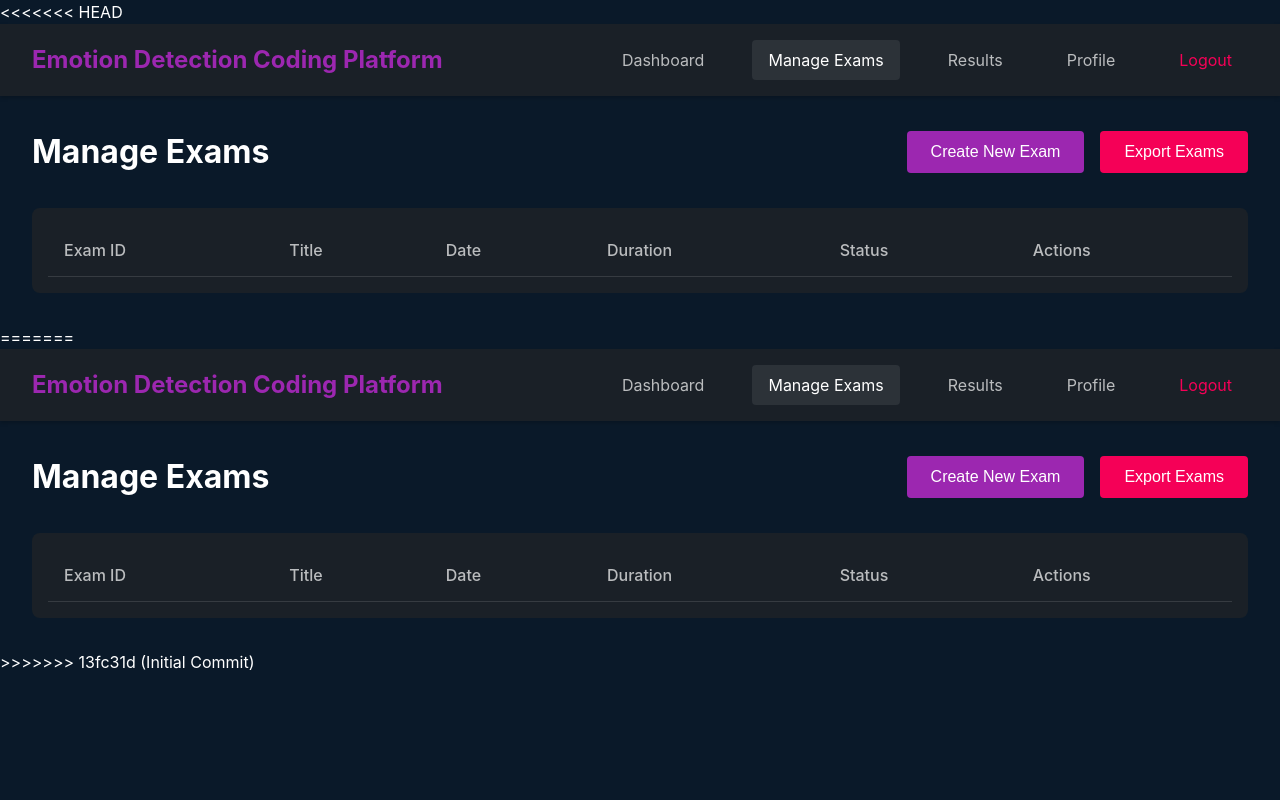
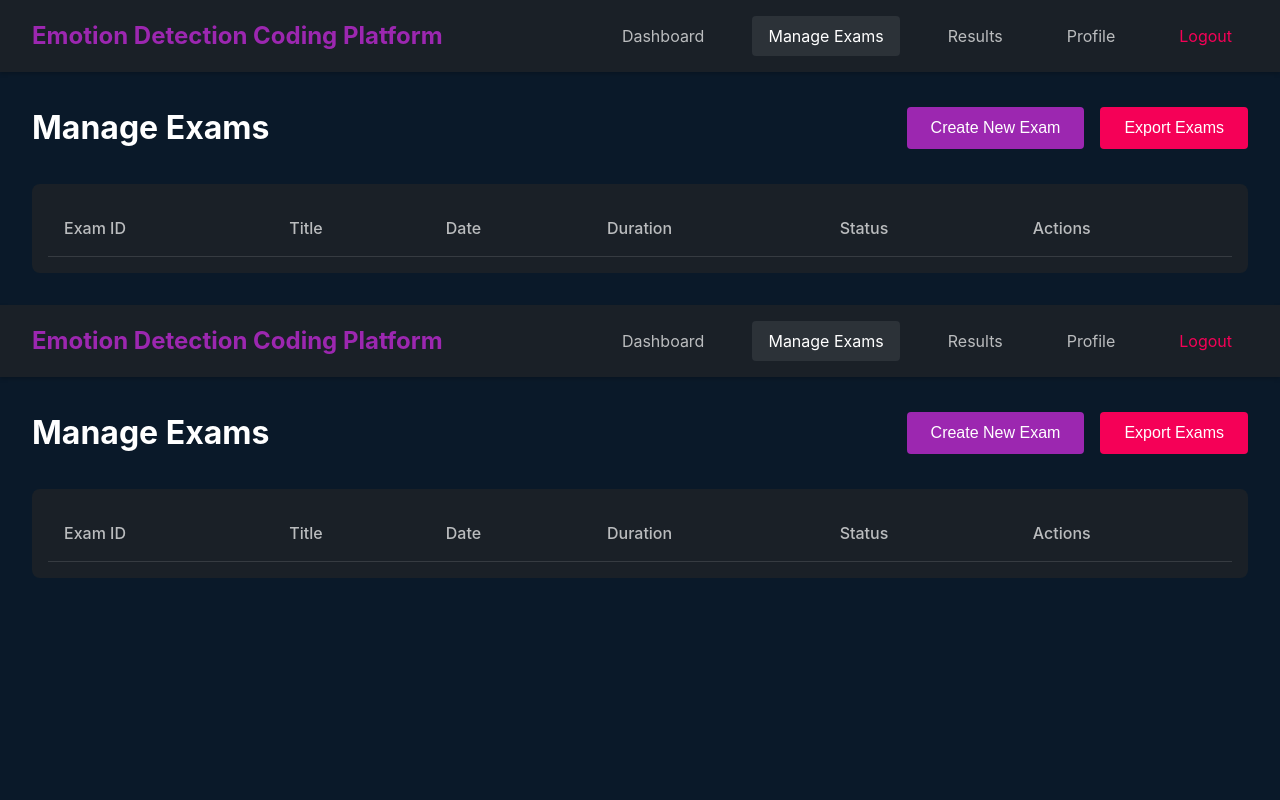
Before and after one commit to manishwarMoturi/Emotion-Detection-in-Online-Assessment, a Flask app: template templates/testtaker_exams.html in a window 1280 px wide. Run offline with Flask 2, Linux system fonts and the light colour scheme; the template is opened without the code that fills it, so the values that code supplies are empty; parts of the project's set-up code (start-up, migrations or seed data) failed here and were passed over.

Commit message:
Update testtaker_exams.html

```diff
--- a/templates/testtaker_exams.html
+++ b/templates/testtaker_exams.html
@@ -1,4 +1,3 @@
-<<<<<<< HEAD
 <!DOCTYPE html>
 <html lang="en">
 <head>
@@ -510,7 +509,6 @@
     </script>
 </body>
 </html>
-=======
 <!DOCTYPE html>
 <html lang="en">
 <head>
@@ -1022,4 +1020,3 @@
     </script>
 </body>
 </html>
->>>>>>> 13fc31d (Initial Commit)
```
